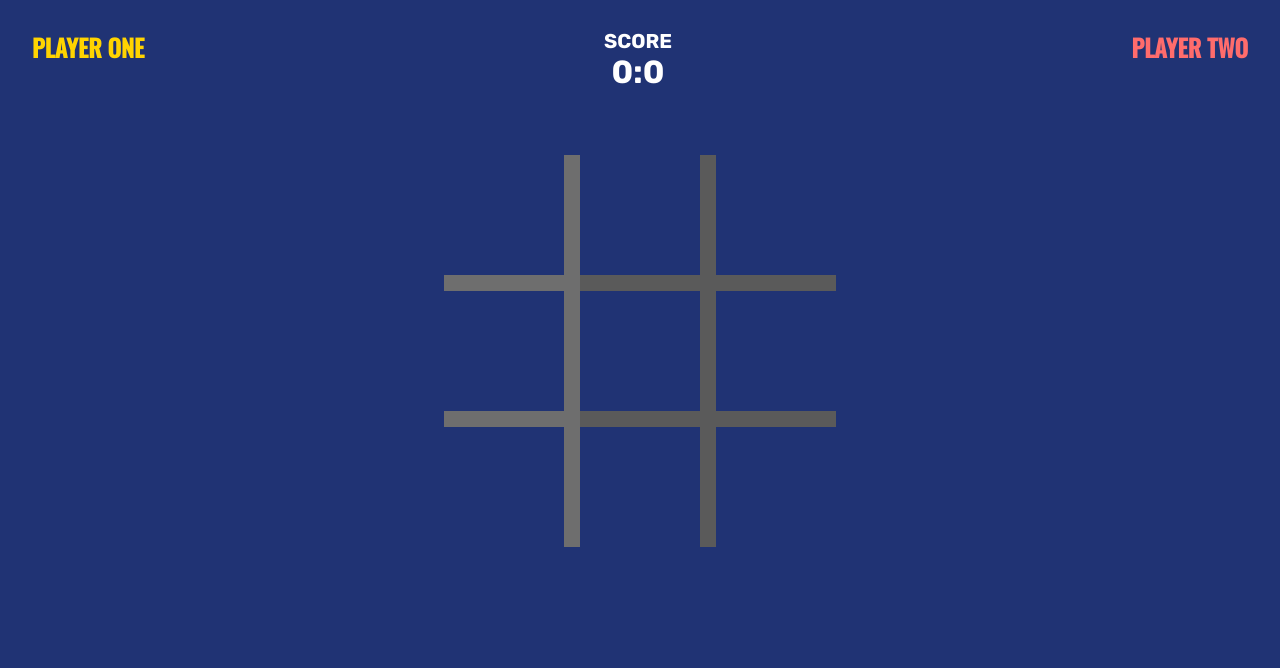
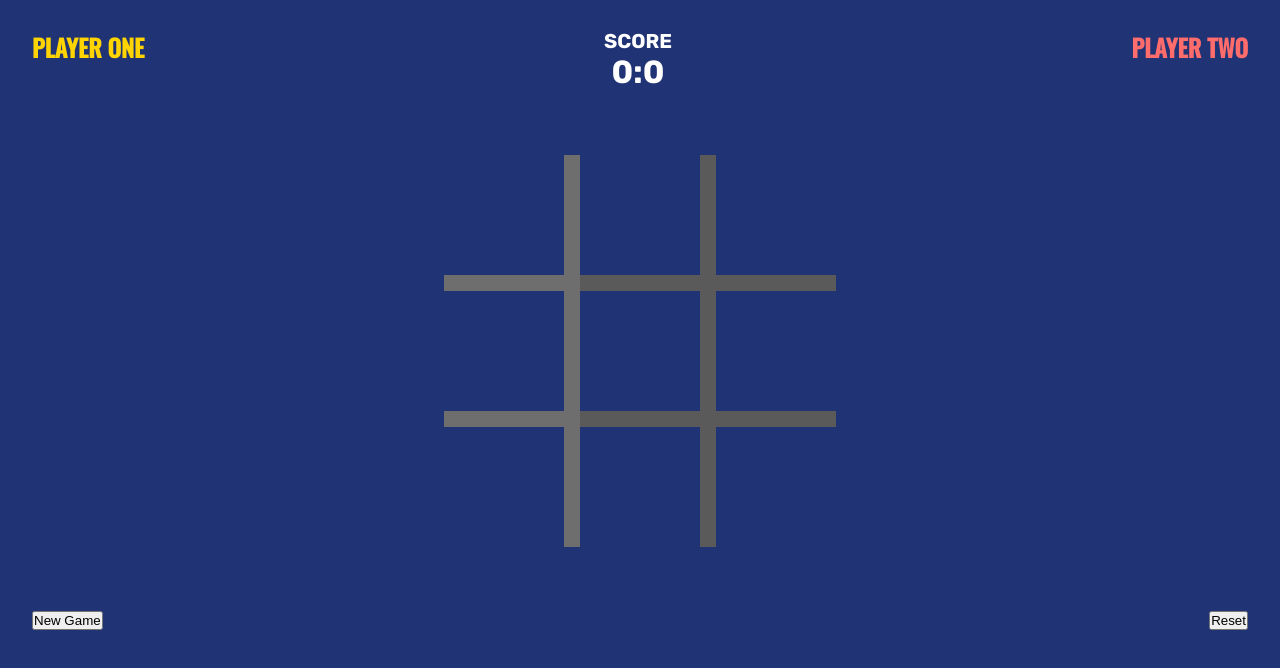
Before and after one commit to rizuki4658/tic-tac-toe, a plain HTML site: page index.html in a window 1280 px wide. Shown: the part 70-738 px from the top of the page. Drawn offline with nearby package versions, Linux system fonts and the light colour scheme.

Commit message:
feat: prepare button reset and new game

```diff
--- a/index.html
+++ b/index.html
@@ -25,6 +25,10 @@
         </div>
       </div>
       <table id="board"></table>
+      <div style="margin-top: 4rem; display: flex; justify-content: space-between; gap: 1rem;">
+        <div><button>New Game</button></div>
+        <div><button>Reset</button></div>
+      </div>
     </div>
     <script src="./js/modal.js"></script>
     <script src="./js/index.js"></script>
```
